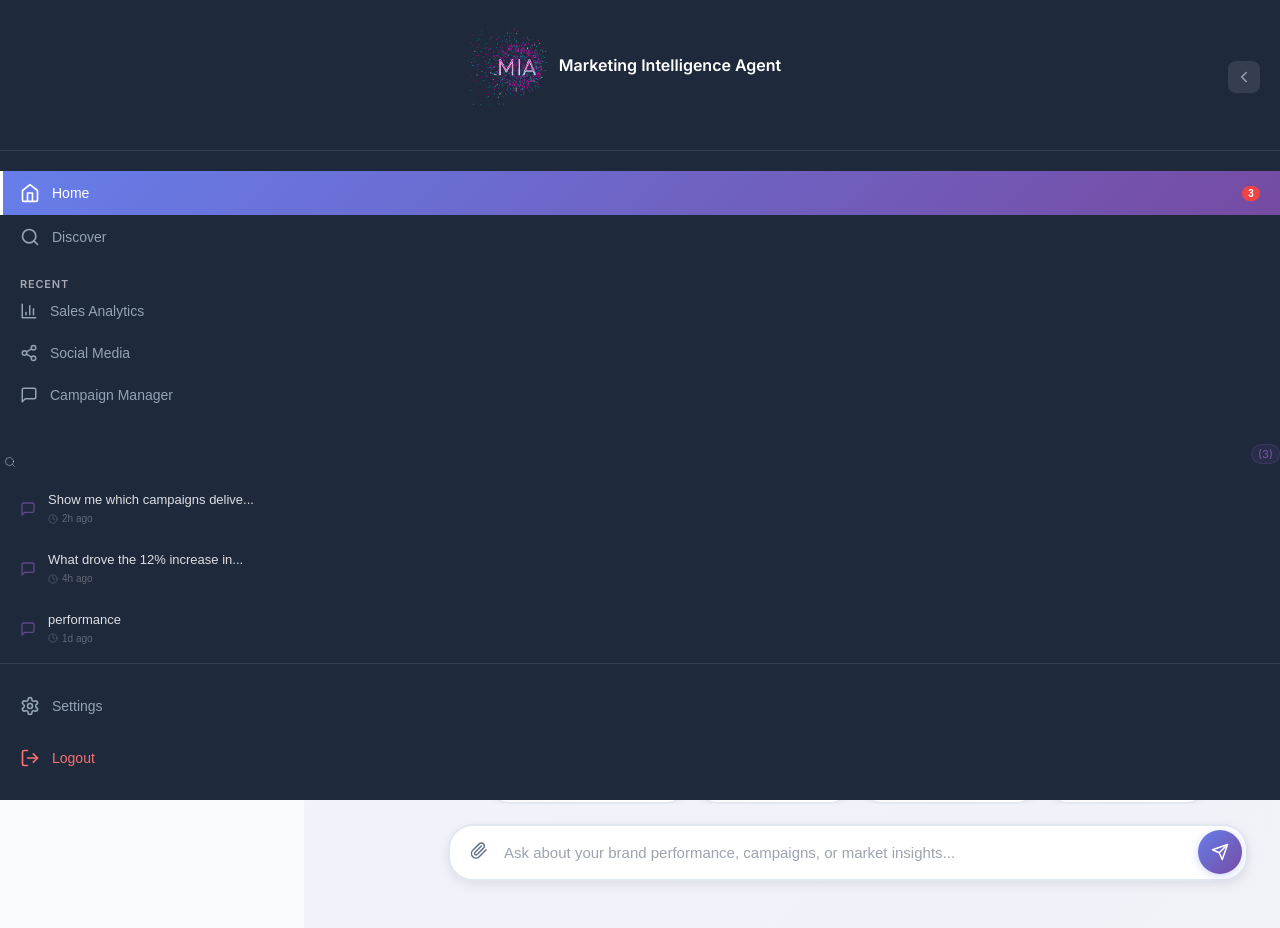
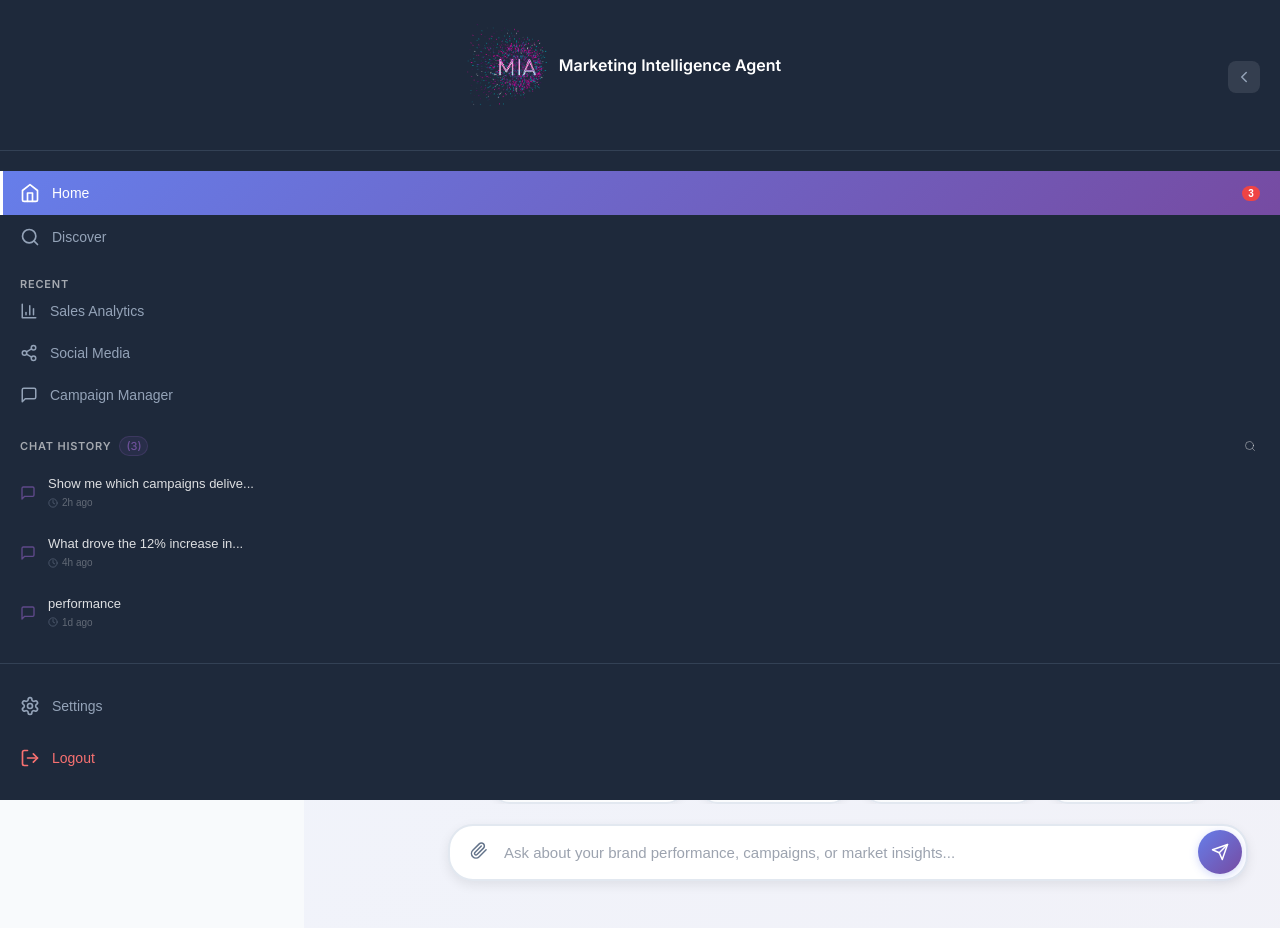
Before and after one commit to diageomia/UX, a React (Create React App) app: page /login in a window 1280 px wide. Both pictures are taken after typing "name@example.com", "Sample123" into the empty fields and a click on the button "Sign In". Shown: the top 928 px of the page. Built offline with nearby package versions, Linux system fonts and the light colour scheme; the HTML template or start-up script is replaced by a standard one.

Commit message:
Update Sidebar.js

```diff
--- a/src/components/Sidebar.js
+++ b/src/components/Sidebar.js
@@ -131,9 +131,11 @@ const Sidebar = ({ onLogout, chatHistory = [], onChatSelect, onToggleCollapse, i
             </div>
 
             <div className="nav-section chat-history-section">
-              <div className="section-header">
+              <div className="section-header chat-history-header">
                 <div className="section-title-group">
                   <h3 className="section-title">CHAT HISTORY</h3>
+                  <span className="chat-count">({filteredChatHistory.length})</span>
+                </div>
                 <button
                   className={`search-toggle-btn ${isSearchVisible ? 'active' : ''}`}
                   onClick={() => {
@@ -146,8 +148,6 @@ const Sidebar = ({ onLogout, chatHistory = [], onChatSelect, onToggleCollapse, i
                 >
                   <Search size={12} />
                 </button>
-                </div>
-                <span className="chat-count">({filteredChatHistory.length})</span>
               </div>
 
               {/* Search Chat History - Conditionally Rendered */}
```
Lines whose indentation alone changed are shown as unchanged.
